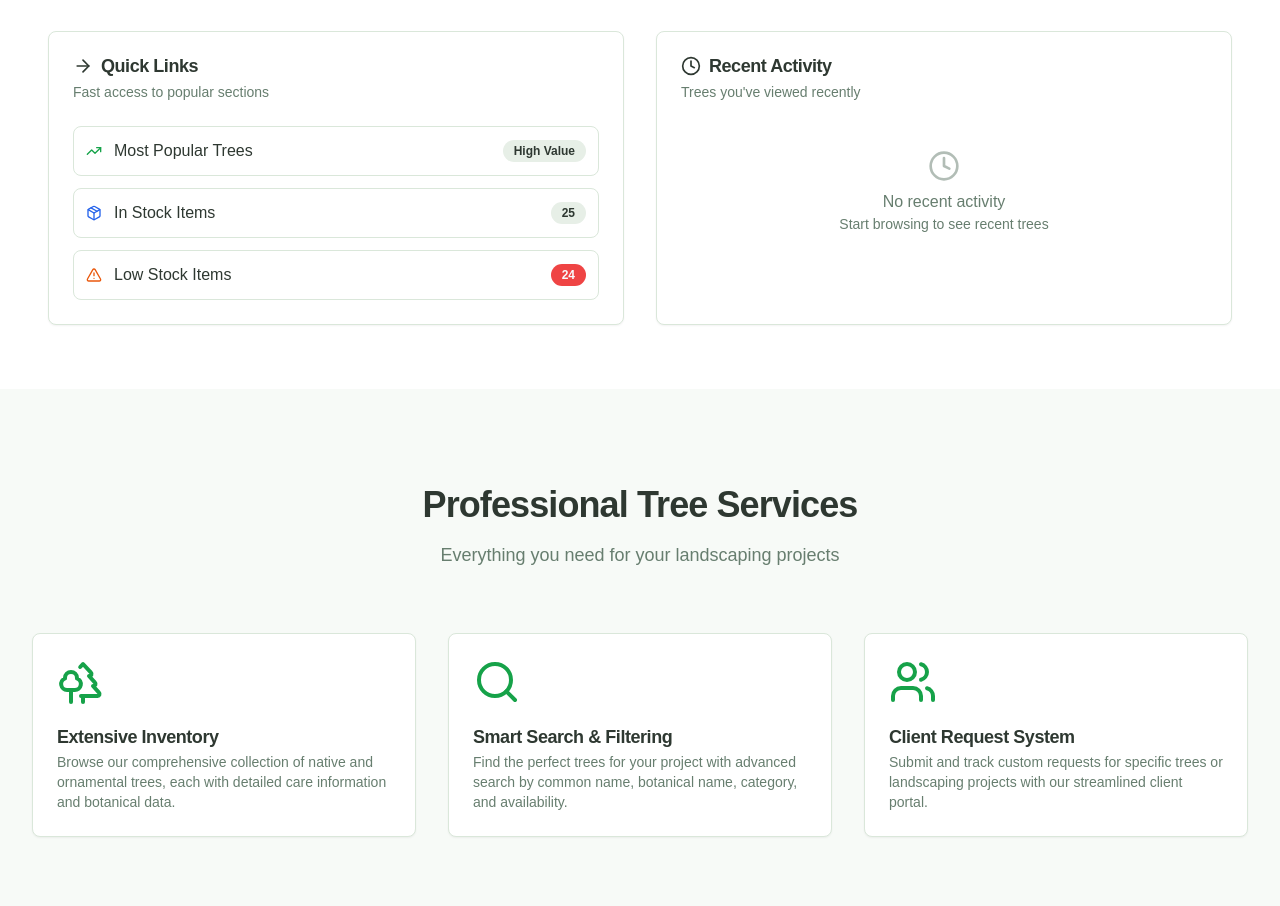
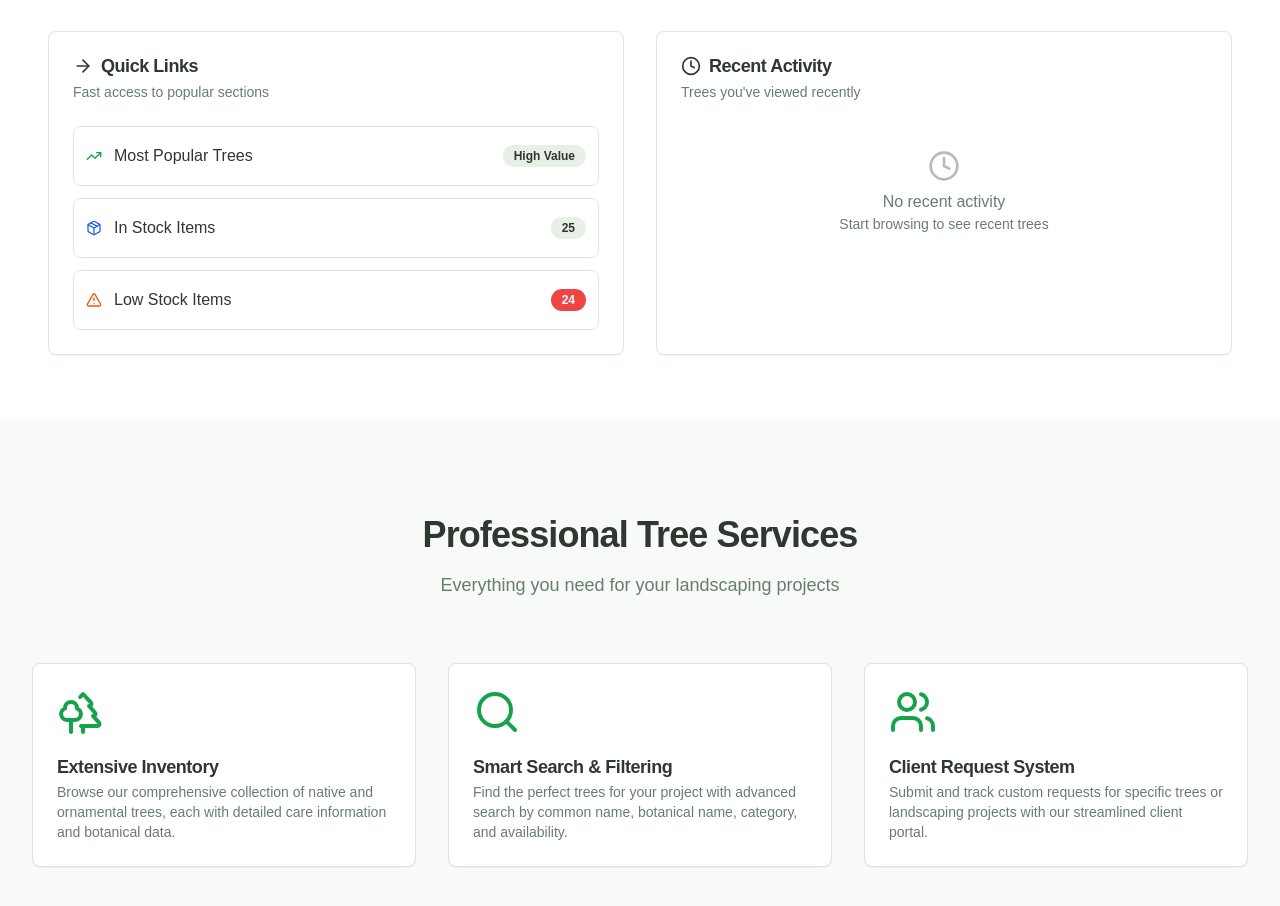
Before and after one commit to soilgrowerx/gtc-nursery, a Next.js app: page / in a window 1280 px wide. Shown: the part 1040-1946 px from the top of the page. Built offline with nearby package versions, Linux system fonts and the light colour scheme.

Commit message:
Fix Quick Links badge overflow issue - improve spacing for Low Stock Items badge - v0.4.3

```diff
--- a/src/app/page.tsx
+++ b/src/app/page.tsx
@@ -167,26 +167,26 @@ export default function Home() {
                 <CardDescription>Fast access to popular sections</CardDescription>
               </CardHeader>
               <CardContent className="space-y-3">
-                <Link href="/inventory?sort=price&order=desc" className="flex items-center justify-between p-3 sm:p-3 rounded-lg border hover:bg-accent transition-colors touch-manipulation">
+                <Link href="/inventory?sort=price&order=desc" className="flex items-center justify-between p-3 sm:p-3 rounded-lg border hover:bg-accent transition-colors touch-manipulation min-h-[60px]">
                   <div className="flex items-center gap-3">
                     <TrendingUp className="h-4 w-4 text-green-600 flex-shrink-0" />
                     <span className="text-sm sm:text-base">Most Popular Trees</span>
                   </div>
-                  <Badge variant="secondary" className="text-xs">High Value</Badge>
+                  <Badge variant="secondary" className="text-xs flex-shrink-0 ml-2">High Value</Badge>
                 </Link>
-                <Link href="/inventory?availability=inStock" className="flex items-center justify-between p-3 sm:p-3 rounded-lg border hover:bg-accent transition-colors touch-manipulation">
+                <Link href="/inventory?availability=inStock" className="flex items-center justify-between p-3 sm:p-3 rounded-lg border hover:bg-accent transition-colors touch-manipulation min-h-[60px]">
                   <div className="flex items-center gap-3">
                     <Package className="h-4 w-4 text-blue-600 flex-shrink-0" />
                     <span className="text-sm sm:text-base">In Stock Items</span>
                   </div>
-                  <Badge variant="secondary" className="text-xs">{trees.filter(t => t.quantityInStock > 5).length}</Badge>
+                  <Badge variant="secondary" className="text-xs flex-shrink-0 ml-2">{trees.filter(t => t.quantityInStock > 5).length}</Badge>
                 </Link>
-                <Link href="/inventory?availability=lowStock" className="flex items-center justify-between p-3 sm:p-3 rounded-lg border hover:bg-accent transition-colors touch-manipulation">
+                <Link href="/inventory?availability=lowStock" className="flex items-center justify-between p-3 sm:p-3 rounded-lg border hover:bg-accent transition-colors touch-manipulation min-h-[60px]">
                   <div className="flex items-center gap-3">
                     <AlertTriangle className="h-4 w-4 text-orange-600 flex-shrink-0" />
                     <span className="text-sm sm:text-base">Low Stock Items</span>
                   </div>
-                  <Badge variant="destructive" className="text-xs">{stats.lowStock}</Badge>
+                  <Badge variant="destructive" className="text-xs flex-shrink-0 ml-2">{stats.lowStock}</Badge>
                 </Link>
               </CardContent>
             </Card>
```
